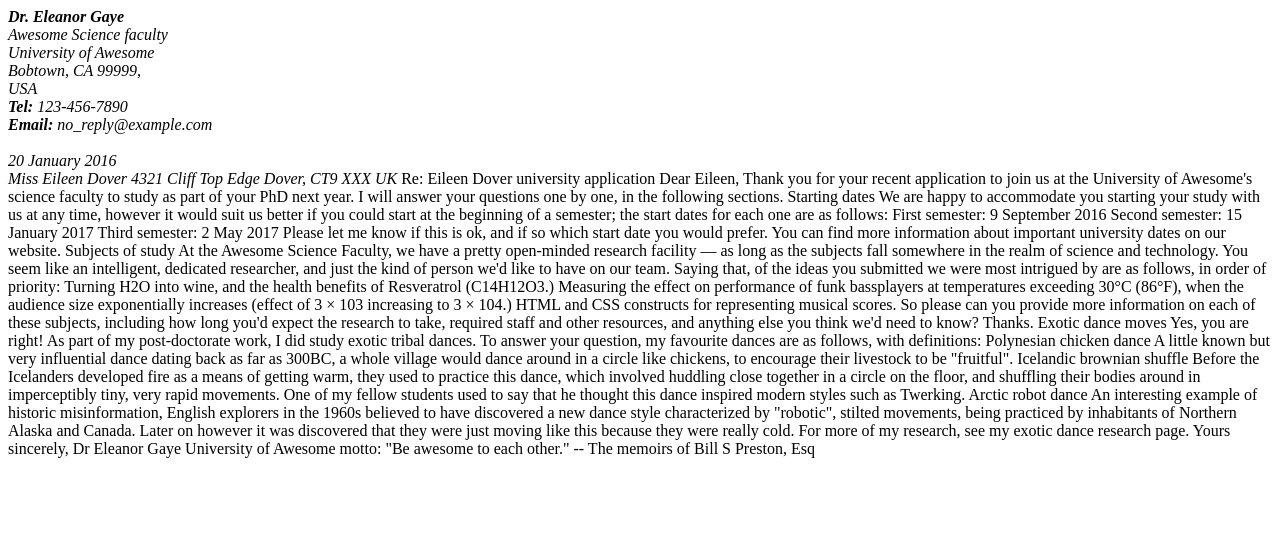
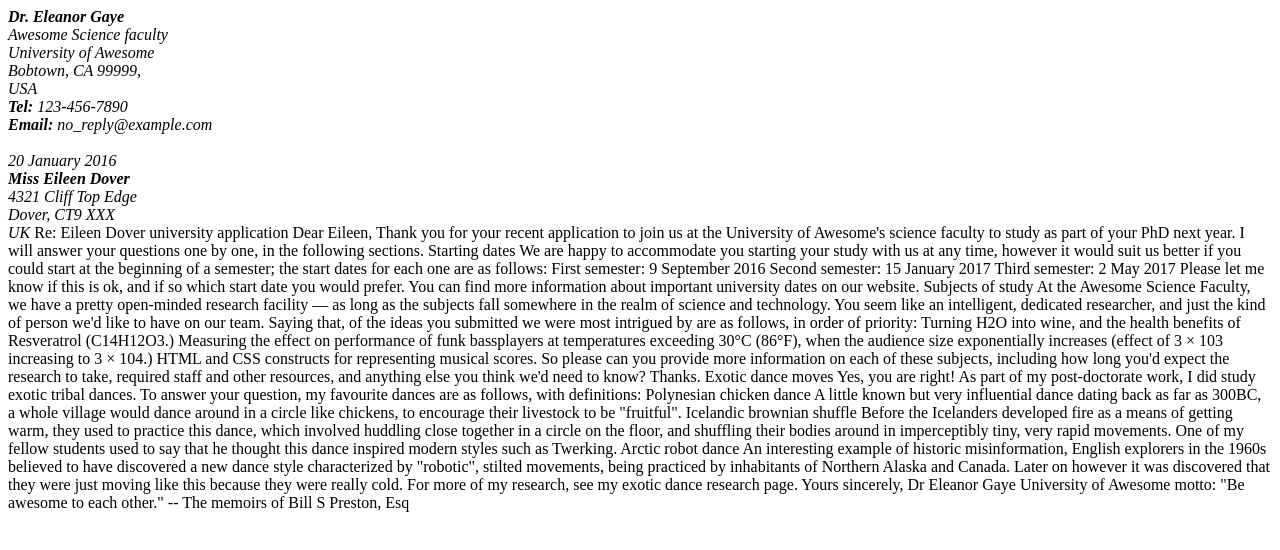
Before and after one commit to DanielaDlrs/practica-1, a plain HTML site: page index.html in a window 1280 px wide. Drawn offline with Linux system fonts and the light colour scheme.

Commit message:
Add files via upload

```diff
--- a/index.html
+++ b/index.html
@@ -21,9 +21,12 @@ USA
 <br>
 20 January 2016
 <br>
-Miss Eileen Dover
+<strong>Miss Eileen Dover</strong>
+<br>
 4321 Cliff Top Edge
+<br>
 Dover, CT9 XXX
+<br>
 UK</em>
 
 
```
